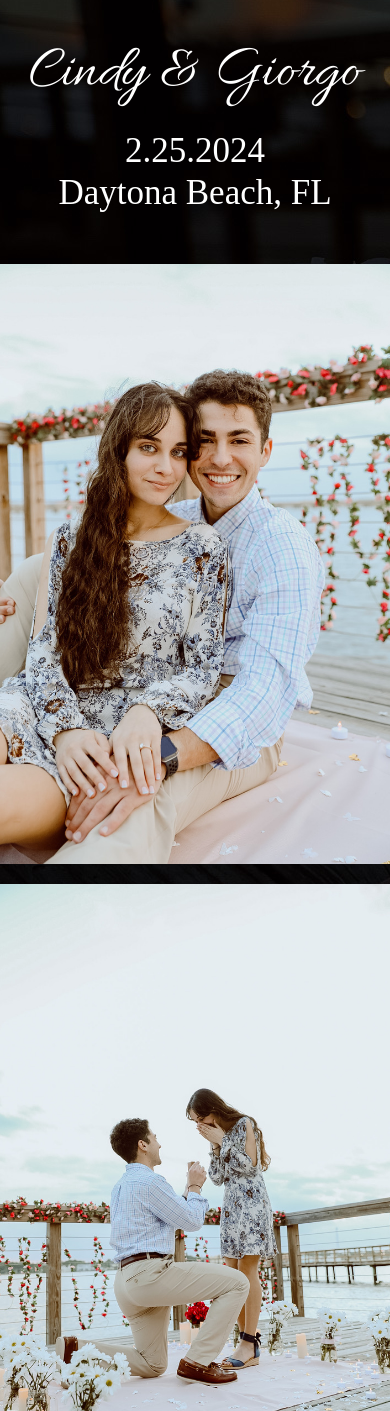
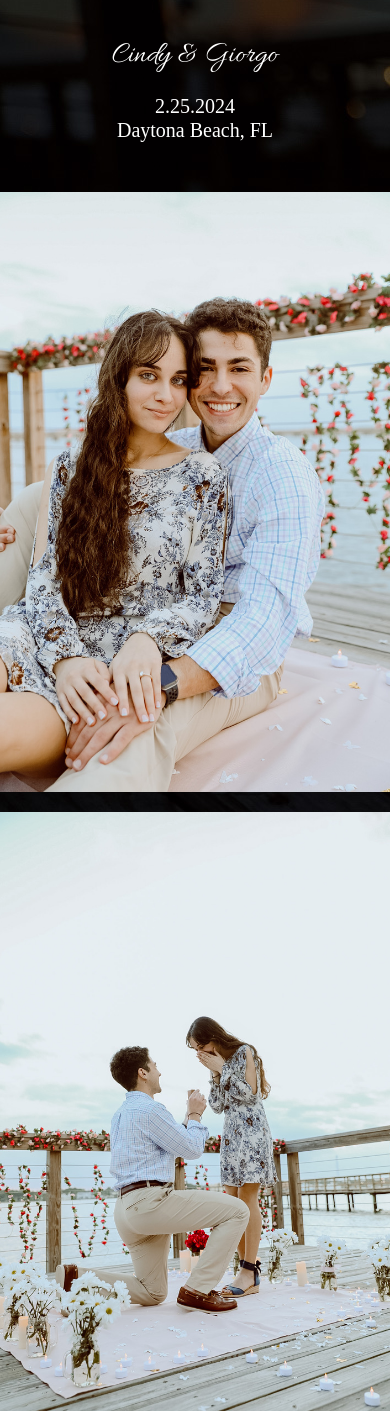
Before and after one commit to gkaramanis1/wedding, a Flask app: page / in a window 390 px wide. Shown: the part 62-1473 px from the top of the page. Run offline with Flask 3, Linux system fonts and the light colour scheme; some libraries are stand-ins or nearby versions.

Commit message:
fixed responsiveness on home page

```diff
--- a/wedding/templates/home.html
+++ b/wedding/templates/home.html
@@ -1,24 +1,26 @@
 {% extends "layout.html" %}
 {% block content %}
-<body style="background-image: url('../static/background2.JPG');">
-    <div style="margin-top: 100px;">
-    <h1 style="font-family: 'Allura', cursive; font-size: 60px; text-align: center; color: #fff; margin-bottom: 20px;">Cindy &amp; Giorgo</h1>
-      <h2 style="font-family: 'Quicksand'; font-size: 35px; text-align: center; color: #fff; margin-bottom: 40px;">2.25.2024 <br> Daytona Beach, FL</h2>
-    </div>
-    <div class="image-container">
-      <img src="../static/wedding1.jpeg" alt="wedding" style="width: 400px; height: 600px; animation-delay: 0.2s;">
-      <img src="../static/wedding3.jpeg" alt="wedding" style="width: 400px; height: 600px; animation-delay: 0.5s;">
-      <img src="../static/wedding2.jpeg" alt="wedding" style="width: 400px; height: 600px; animation-delay: 0.8s;">
-    </div>
-  </body>
+<style>
+    body {
+      background-image: url('../static/background2.JPG');
+    }
 
-  <script>
-    window.onload = function() {
-        window.scrollTo(0, 0);
+    h1 {
+      font-family: 'Allura', cursive;
+      font-size: 60px;
+      text-align: center;
+      color: #fff;
+      margin-bottom: 20px;
     }
-  </script>
 
-  <style>
+    h2 {
+      font-family: 'Quicksand';
+      font-size: 35px;
+      text-align: center;
+      color: #fff;
+      margin-bottom: 40px;
+    }
+
     .image-container {
       display: flex;
       justify-content: center;
@@ -43,6 +45,14 @@
     }
 
     @media screen and (max-width: 768px) {
+      h1 {
+        font-size: 40px;
+      }
+
+      h2 {
+        font-size: 25px;
+      }
+
       .image-container img {
         width: 250px;
         height: 188px;
@@ -50,10 +60,30 @@
     }
 
     @media screen and (max-width: 480px) {
+      h1 {
+        font-size: 30px;
+      }
+
+      h2 {
+        font-size: 20px;
+      }
+
       .image-container img {
         width: 100%;
         height: auto;
       }
     }
   </style>
+</head>
+<body>
+  <div style="margin-top: 100px;">
+    <h1>Cindy &amp; Giorgo</h1>
+    <h2>2.25.2024 <br> Daytona Beach, FL</h2>
+  </div>
+  <div class="image-container">
+    <img src="../static/wedding1.jpeg" alt="wedding" style="width: 400px; height: 600px; animation-delay: 0.2s;">
+    <img src="../static/wedding3.jpeg" alt="wedding" style="width: 400px; height: 600px; animation-delay: 0.5s;">
+    <img src="../static/wedding2.jpeg" alt="wedding" style="width: 400px; height: 600px; animation-delay: 0.8s;">
+  </div>
+</body>
 {% endblock content %}
```
Also changed, not shown: wedding/static/target.jpg (added).
